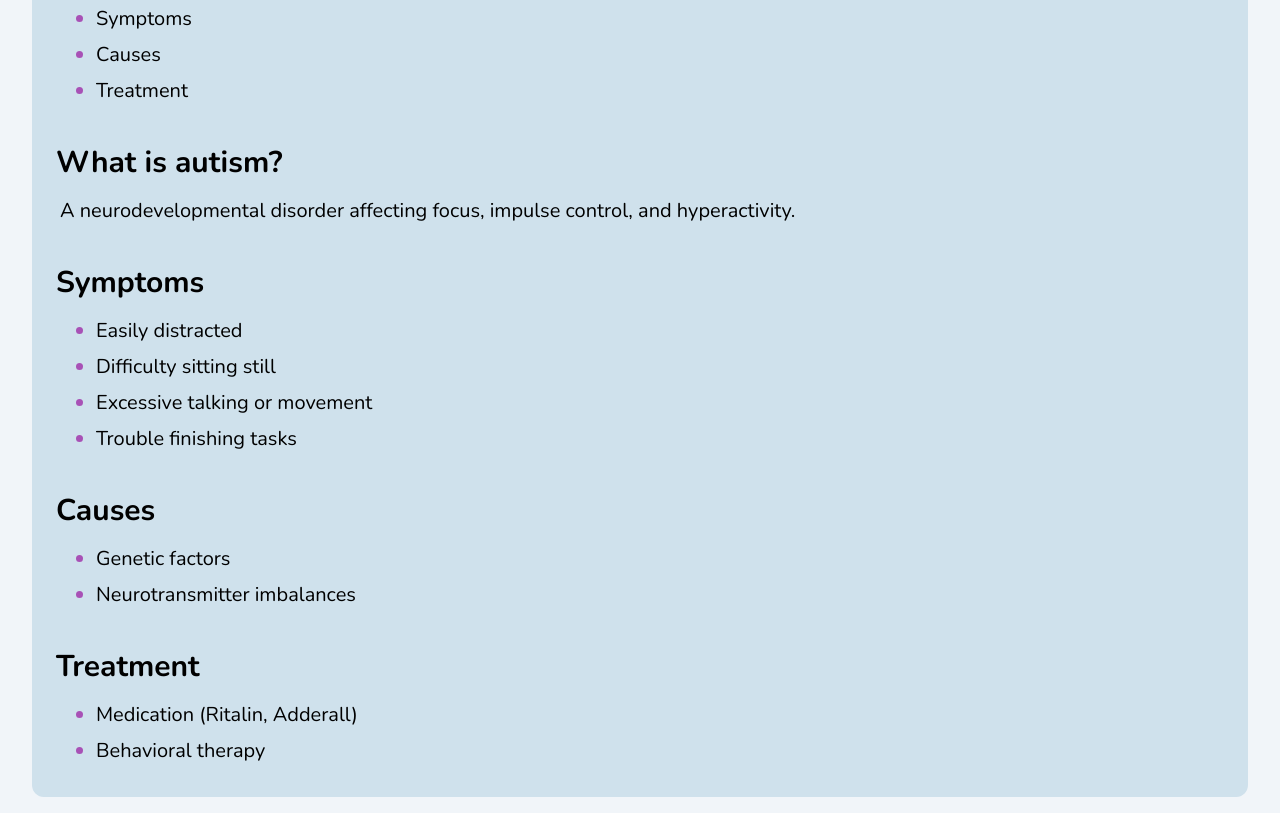
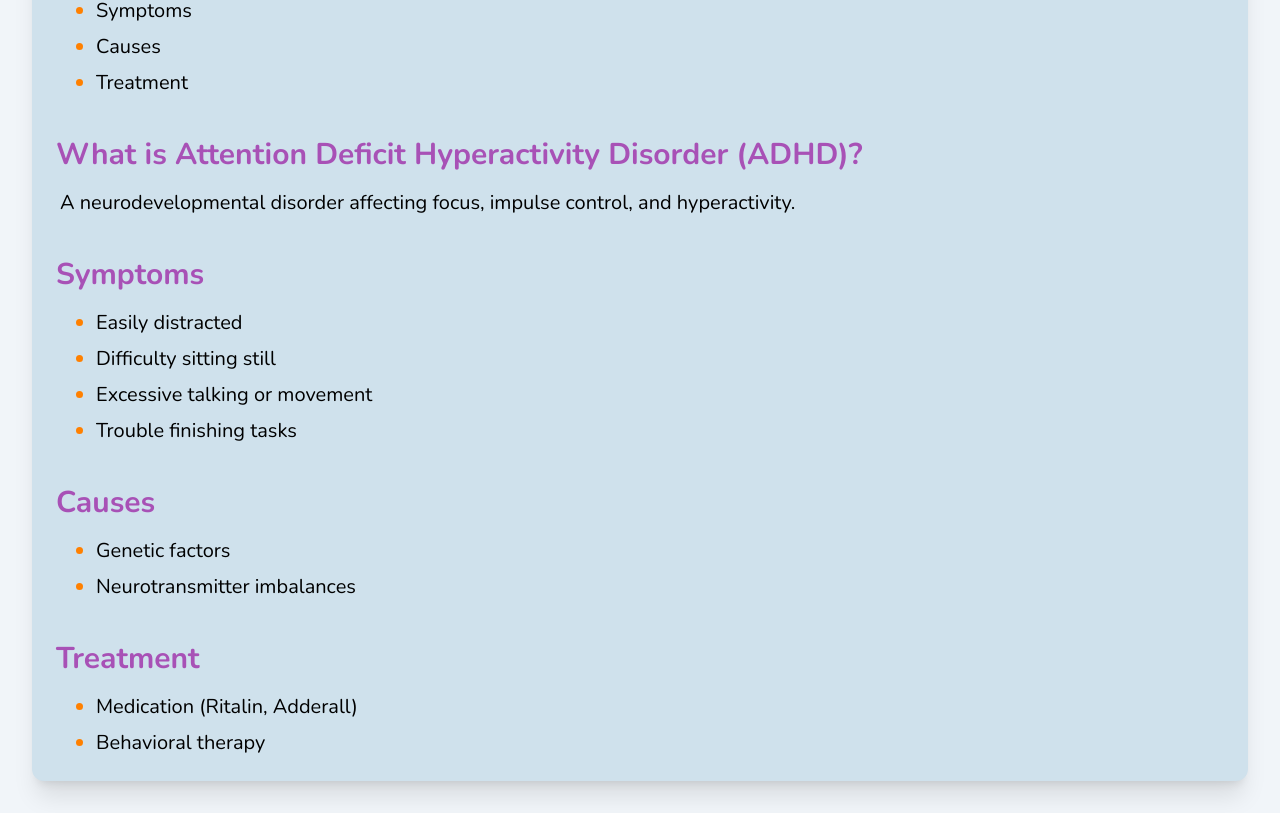
Before and after one commit to ahmed-ehab-reffat/mentally, a Next.js app: page /resources/articles/adhd in a window 1280 px wide. Shown: the part 347-1160 px from the top of the page. Built offline with nearby package versions, Linux system fonts and the light colour scheme.

Commit message:
edited some details

```diff
--- a/app/features/questionnaire/components/result.tsx
+++ b/app/features/questionnaire/components/result.tsx
@@ -15,11 +15,9 @@ export default function Result({ result }: Props) {
         This assessment is for informational purposes only and is not a
         substitute for professional diagnosis.
       </p>
-      <Button>
-        <Link href="/#resources" className="mt-4">
-          Proceed to Resources
-        </Link>
-      </Button>
+      <Link href="/#resources" className="mt-4">
+        <Button>Proceed to Resources</Button>
+      </Link>
     </main>
   );
 }
--- a/app/layout.tsx
+++ b/app/layout.tsx
@@ -35,7 +35,10 @@ export default function RootLayout({
   children: React.ReactNode;
 }>) {
   return (
-    <html lang="en" className={nunito.className}>
+    <html
+      lang="en"
+      className={`scroll-pt-16 scroll-smooth ${nunito.className}`}
+    >
       <body>
         <div id="modal"></div>
         <Header />
--- a/app/resources/articles/[conditionId]/page.tsx
+++ b/app/resources/articles/[conditionId]/page.tsx
@@ -1,10 +1,12 @@
-import { ArrowLeft } from "@/components/ui/icons";
 import Link from "next/link";
 import { notFound } from "next/navigation";
+import { ArrowLeft } from "@/components/ui/icons";
+import Card from "@/components/ui/card";
+import Section from "./section";
 
 type ConditionProps = {
   params: Promise<{
-    conditionId: (typeof conditionsData)[number]["id"];
+    conditionId: string;
   }>;
 };
 
@@ -29,9 +31,9 @@ export default async function ConditionPage({ params }: ConditionProps) {
       <h1 className="text-5xl font-bold text-primary py-8">
         {condition.title}
       </h1>
-      <div className="bg-light px-6 py-8 rounded-xl space-y-10 marker:text-primary">
+      <Card className="space-y-10 marker:text-secondry  scroll-smooth">
         <section id="summary">
-          <h2 className="text-3xl font-bold mb-4">Summary</h2>
+          <h2 className="text-primary text-3xl font-bold mb-4">Summary</h2>
           <ul className="list-disc ml-10 text-xl space-y-2 *:w-fit *:hover:text-secondry *:hover:underline">
             <li key="definition">
               <a href="#definition">Definition</a>
@@ -49,37 +51,16 @@ export default async function ConditionPage({ params }: ConditionProps) {
         </section>
 
         <section id="definition">
-          <h2 className="text-3xl font-bold mb-4">What is autism?</h2>
+          <h2 className="text-primary text-3xl font-bold mb-4">
+            What is {condition.title}?
+          </h2>
           <p className="text-xl ml-1">{condition.definition}</p>
         </section>
 
-        <section id="symptoms">
-          <h2 className="text-3xl font-bold mb-4">Symptoms</h2>
-          <ul className="list-disc text-xl ml-10 space-y-2">
-            {condition.symptoms.map((symptom) => (
-              <li key={symptom}>{symptom}</li>
-            ))}
-          </ul>
-        </section>
-
-        <section id="causes">
-          <h2 className="text-3xl font-bold mb-4">Causes</h2>
-          <ul className="list-disc text-xl ml-10 space-y-2">
-            {condition.causes.map((cause) => (
-              <li key={cause}>{cause}</li>
-            ))}
-          </ul>
-        </section>
-
-        <section id="treatment">
-          <h2 className="text-3xl font-bold mb-4">Treatment</h2>
-          <ul className="list-disc text-xl ml-10 space-y-2">
-            {condition.treatment.map((treatment) => (
-              <li key={treatment}>{treatment}</li>
-            ))}
-          </ul>
-        </section>
-      </div>
+        <Section title={"symptoms"} iterable={condition.symptoms} />
+        <Section title={"causes"} iterable={condition.causes} />
+        <Section title={"treatment"} iterable={condition.treatment} />
+      </Card>
     </div>
   );
 }
@@ -415,4 +396,4 @@ const conditionsData = [
     causes: ["Major life changes (e.g., divorce, job loss)", "Ongoing stress"],
     treatment: ["Psychotherapy", "Stress management", "Short-term medication"],
   },
-] as const;
+];
--- /dev/null
+++ b/app/resources/articles/[conditionId]/section.tsx
@@ -0,0 +1,19 @@
+type Props = {
+  title: string;
+  iterable: string[];
+};
+
+export default function Section({ title, iterable }: Props) {
+  return (
+    <section id={title}>
+      <h2 className="text-primary text-3xl font-bold mb-4 capitalize">
+        {title}
+      </h2>
+      <ul className="list-disc text-xl ml-10 space-y-2">
+        {iterable.map((i) => (
+          <li key={i}>{i}</li>
+        ))}
+      </ul>
+    </section>
+  );
+}
--- a/app/resources/articles/page.tsx
+++ b/app/resources/articles/page.tsx
@@ -1,6 +1,7 @@
+import Link from "next/link";
+import Button from "@/components/ui/button";
 import Card from "@/components/ui/card";
 import { Book } from "@/components/ui/icons";
-import Link from "next/link";
 
 export default function ArticlesPage() {
   return (
@@ -26,12 +27,12 @@ export default function ArticlesPage() {
               {condition.title}
             </h3>
             <p className="text-lg mb-6">{condition.description}</p>
+
             <Link
               key={condition.id}
               href={`/resources/articles/${condition.id}`}
-              className="bg-white w-3/4 py-2 mx-auto text-center text-secondry rounded-md cursor-pointer hover:bg-lighter duration-200"
             >
-              Learn more
+              <Button className="w-3/4">Learn more</Button>
             </Link>
           </Card>
         ))}
--- a/app/resources/centers/page.tsx
+++ b/app/resources/centers/page.tsx
@@ -1,3 +1,4 @@
+import Button from "@/components/ui/button";
 import Card from "@/components/ui/card";
 import { ArrowRight, Hospital } from "@/components/ui/icons";
 
@@ -25,13 +26,10 @@ export default function CentersPage() {
               <p>Phone: {center.phone}</p>
             </div>
             <a href={center.mapsUrl}>
-              <button
-                type="button"
-                className="flex items-center justify-center gap-2 bg-white w-3/4 py-2 mx-auto text-secondry rounded-md cursor-pointer hover:bg-lighter duration-200"
-              >
+              <Button className="flex items-center justify-center gap-2  w-3/4 mx-auto">
                 View on Map
                 <ArrowRight className="w-3 h-3 fill-secondry" />
-              </button>
+              </Button>
             </a>
           </Card>
         ))}
--- a/lib/parseAIResponse.ts
+++ /dev/null
@@ -1,35 +0,0 @@
-export type Result = {
-  summary: string;
-  details: string[];
-  recommendations: string[];
-};
-
-export default function parseAIResponse(response: string): Result {
-  const summary =
-    response.split("\n")[0] ||
-    "Analysis for the selected test: We detected patterns suggesting a moderate level of concern.";
-
-  const details = response
-    .match(/-\s*([^\n]+)/g)
-    ?.map((line) => line.replace(/-\s*/, "")) || [
-    "Positive indicators: 60%",
-    "Stress indicators: 30%",
-    "Other factors: 10%",
-  ];
-
-  const recommendations = response
-    .match(/Recommendations:.*$/m)?.[0]
-    ?.replace("Recommendations:", "")
-    .trim()
-    .split(";") || [
-    "Consult a mental health professional",
-    "Try relaxation techniques",
-  ];
-  recommendations.filter((r: string) => r.trim().length > 0);
-
-  return {
-    summary,
-    details,
-    recommendations,
-  };
-}
```
